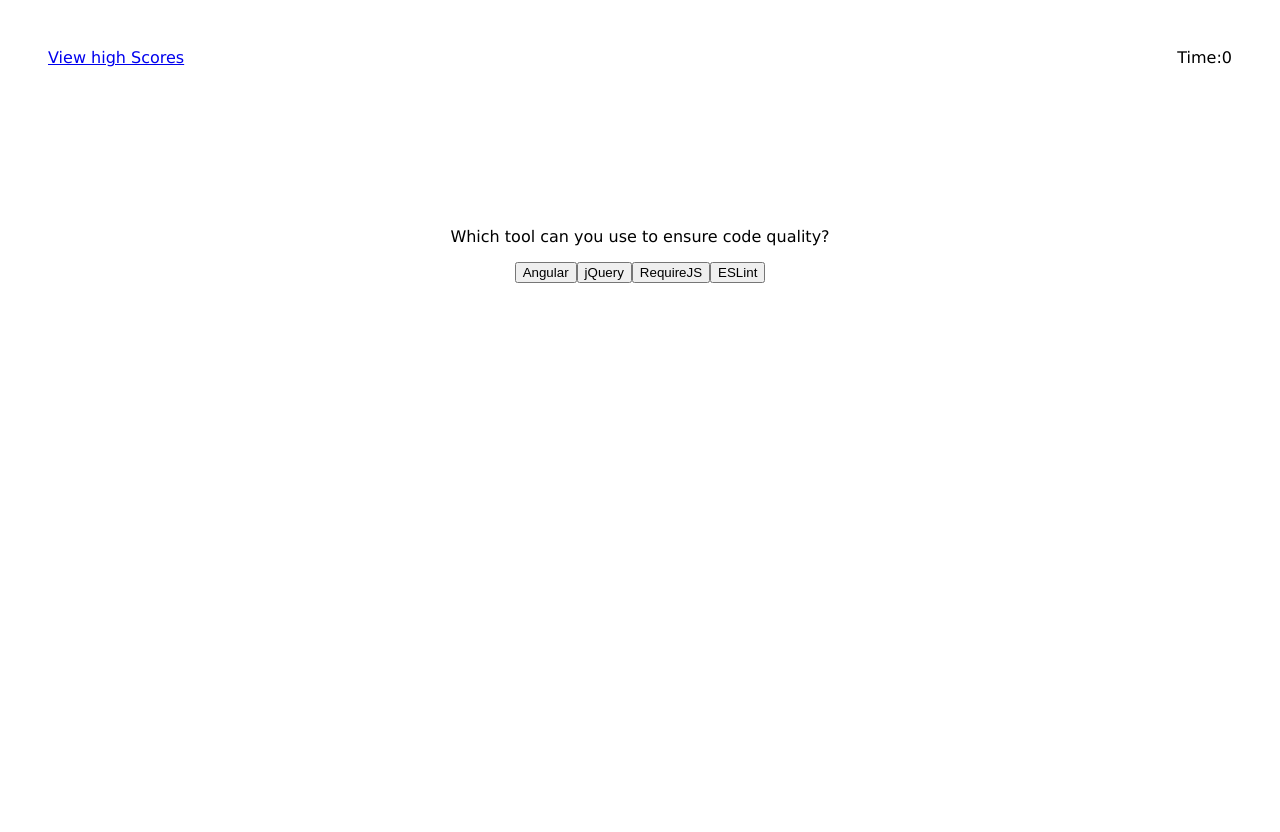
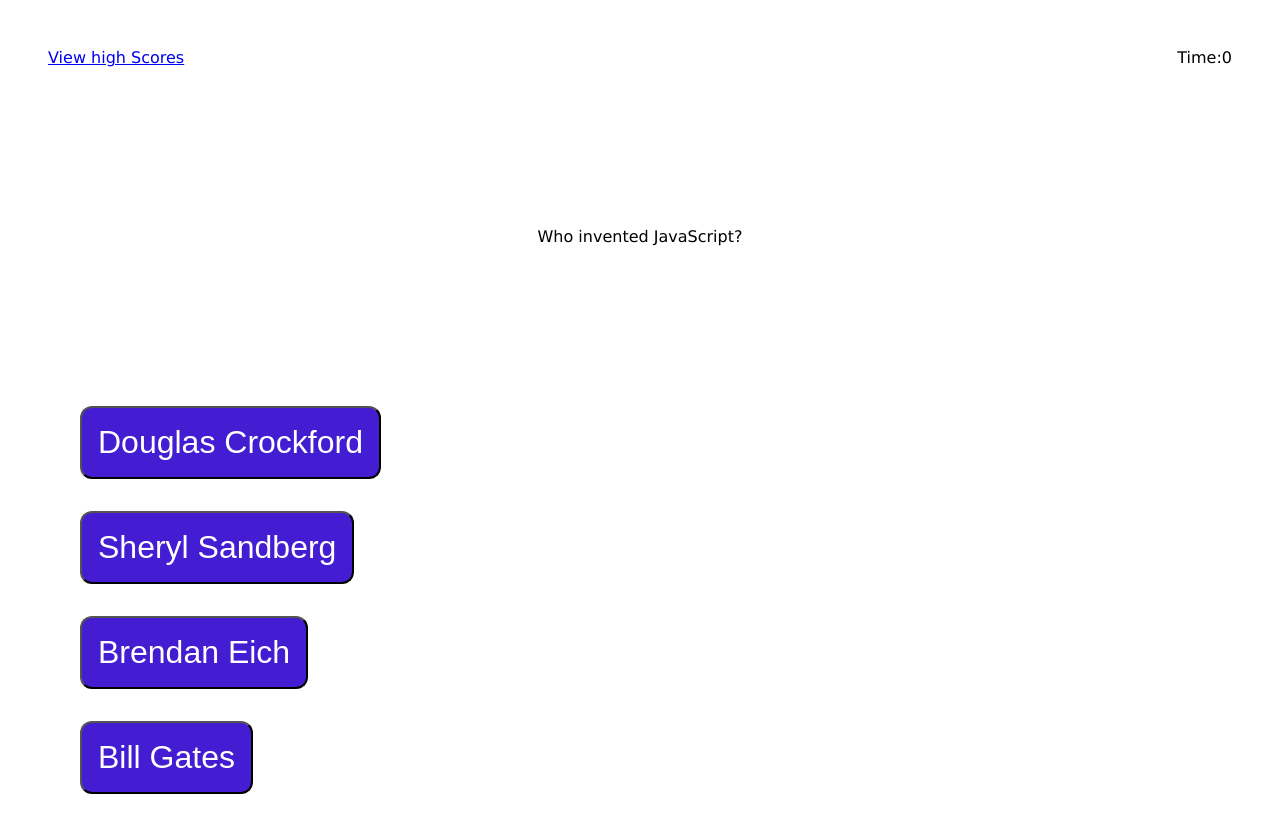
Before and after one commit to rosefrancis-tech/coding-quiz, a plain HTML site: page index.html in a window 1280 px wide. Both pictures are taken after a click on the element 640 px from the left and 330 px from the top of the page. Before the commit the page ends 800 px from the top, so only its background shows below. Drawn offline with Linux system fonts and the light colour scheme.

Commit message:
loop questions while receiving answers

```diff
--- a/assets/css/style.css
+++ b/assets/css/style.css
@@ -22,7 +22,8 @@
 }
 
 .quiz-card,
-.quiz-intro {
+.quiz-intro,
+.quiz-container {
     text-align: center;
     margin-top: 10rem;
 }
@@ -30,11 +31,23 @@
 .btn {
     background-color: var(--primary);
     color: white;
-    text-align: center;
     margin: 1rem;
     padding: 1rem;
     font-size: 2rem;
     border-radius: 12px;
+    text-align: center;
+}
+
+.option-btn {
+    background-color: var(--primary);
+    color: white;
+    margin-left: 5rem;
+    margin-bottom: 2rem;
+    padding: 1rem;
+    font-size: 2rem;
+    border-radius: 12px;
+    display: block;
+
 }
 
 footer {
--- a/assets/js/script.js
+++ b/assets/js/script.js
@@ -3,66 +3,115 @@
 var myQuestions = [
     {
       question: "Who invented JavaScript?",
-      answers: {
-        a: "Douglas Crockford",
-        b: "Sheryl Sandberg",
-        c: "Brendan Eich",
-        d: "Bill Gates"
-      },
-      correctAnswer: "c"
+      answers: [
+        "Douglas Crockford",
+        "Sheryl Sandberg",
+        "Brendan Eich",
+        "Bill Gates"
+      ],
+      correctAnswer: "btnid2"
     },
     {
       question: "Which one of these is a JavaScript package manager?",
-      answers: {
-        a: "Node.js",
-        b: "TypeScript",
-        c: "npm",
-        d: "JSON"
-      },
-      correctAnswer: "c"
+      answers: [
+        "Node.js",
+        "TypeScript",
+        "npm",
+        "JSON"
+      ],
+      correctAnswer: "btnid2"
     },
     {
       question: "Which tool can you use to ensure code quality?",
-      answers: {
-        a: "Angular",
-        b: "jQuery",
-        c: "RequireJS",
-        d: "ESLint"
-      },
-      correctAnswer: "d"
+      answers: [
+        "Angular",
+        "jQuery",
+        "RequireJS",
+        "ESLint"
+      ],
+      correctAnswer: "btnid3"
     }
   ];
+
+var quizContainer = document.createElement("div");
+var quizQuest = document.createElement("p");
+var options = document.createElement("button");
+var questionNumber = 0;
+var choice = "";
+
 // function for starting quiz
-var startQuiz = function() {
+var startQuiz = function(event) {
     // clear screen
     quizIntroEl.remove();
-
-    // add elements for questions and answers
-    var quizContainer = document.createElement("div");
-    var quizQuest = document.createElement("p");
-    var option1 = document.createElement("button");
-    var option2 = document.createElement("button");
-    var option3 = document.createElement("button");
-    var option4 = document.createElement("button");
+    // add elements for quiz
+    //var quizQuest = document.createElement("p");
+    quizContainer = document.createElement("div");
+    quizContainer.className = ("quiz-container");
 
     // add questions and answers to elements
-    for (var i = 0; i < myQuestions.length; i++) {
+    if (questionNumber < myQuestions.length) {
 
-        quizQuest.innerHTML = myQuestions[i].question;
-        option1.innerHTML = myQuestions[i].answers.a;
-        option2.innerHTML = myQuestions[i].answers.b;
-        option3.innerHTML = myQuestions[i].answers.c;
-        option4.innerHTML = myQuestions[i].answers.d;
+        quizQuest.innerHTML = myQuestions[questionNumber].question;
+        quizCardEl.appendChild(quizQuest);
 
-       var quizContainer = document.createElement("div");
-        quizContainer.appendChild(quizQuest);
-        quizContainer.appendChild(option1);
-        quizContainer.appendChild(option2);
-        quizContainer.appendChild(option3);
-        quizContainer.appendChild(option4);
-        quizCardEl.appendChild(quizContainer);
+        for (var j = 0; j < 4; j++) {
+            options = document.createElement("button");
+            options.className = "option-btn";
+            options.innerHTML = myQuestions[questionNumber].answers[j];
+            options.setAttribute("id", "btnid" + j);
+            quizContainer.appendChild(options);
+            quizCardEl.appendChild(quizContainer);
+            console.log(options);
+        }
+        // for submitting answers
+        quizContainer.addEventListener("click", submitAnswer);
+    }
+
+};
+
+
+var displayAnswer = function(choice) {
+    console.log(choice);
+    //console.log("hi");
+    document.querySelector("#message").textContent = choice;
+    quizContainer.remove();
+    startQuiz();
+};
+
+// function for display results
+
+var displayResults = function() {
+    quizCardEl.remove();
+    var scoreCardEl = document.createElement("div");
+    scoreCardEl.innerHTML =
+    "<h3 class=''>All done!</h3> <p class=''>Your final score is" + x + ".";
+
+};
+
+var submitAnswer = function (event) {
+    //debugger;
+   // console.log("hi");
+   var optionId = event.target.id;
+    if (optionId === myQuestions[questionNumber].correctAnswer) {
+        choice = "Correct!";
+    }
+    else {
+        choice = "Wrong!";
+    }
+    questionNumber++;
+    console.log(questionNumber);
+    console.log(myQuestions.length);
+    if (questionNumber === myQuestions.length) {
+        // call Results
         debugger;
+        console.log("All done!");
+        displayResults();
     }
+
+    displayAnswer(choice);
 };
+
 // for Start Quiz button
 quizIntroEl.addEventListener("click", startQuiz);
+// for submitting answers
+quizContainer.addEventListener("click", submitAnswer);
--- a/index.html
+++ b/index.html
@@ -20,7 +20,7 @@
             <button class="btn" type="submit">Start Quiz!</button>
         </section>
     </main>
-    <footer class = "message"></footer>
+    <footer class = "message" id = "message"></footer>
     <script src="./assets/js/script.js"></script>
 </body>
 </html>
```
